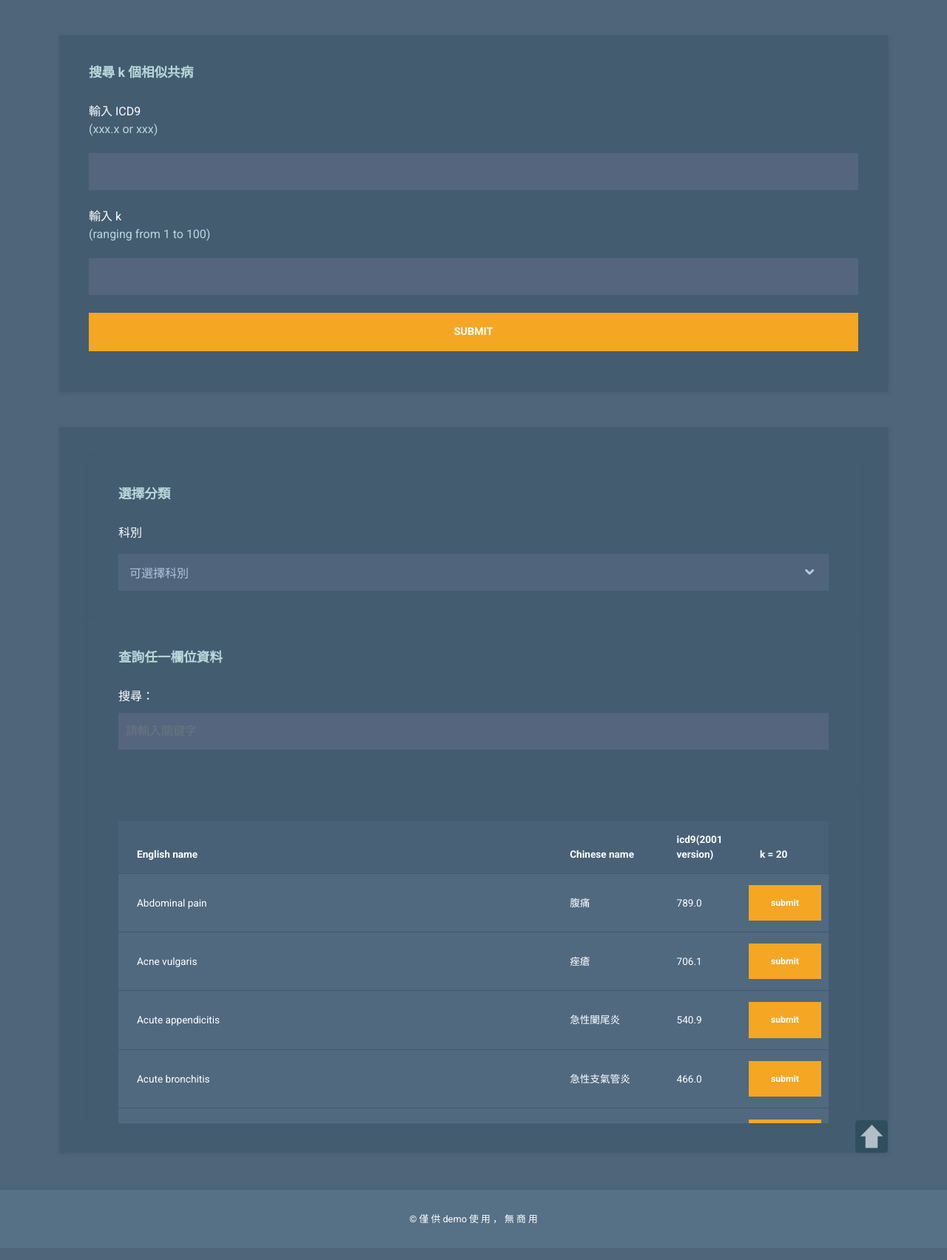
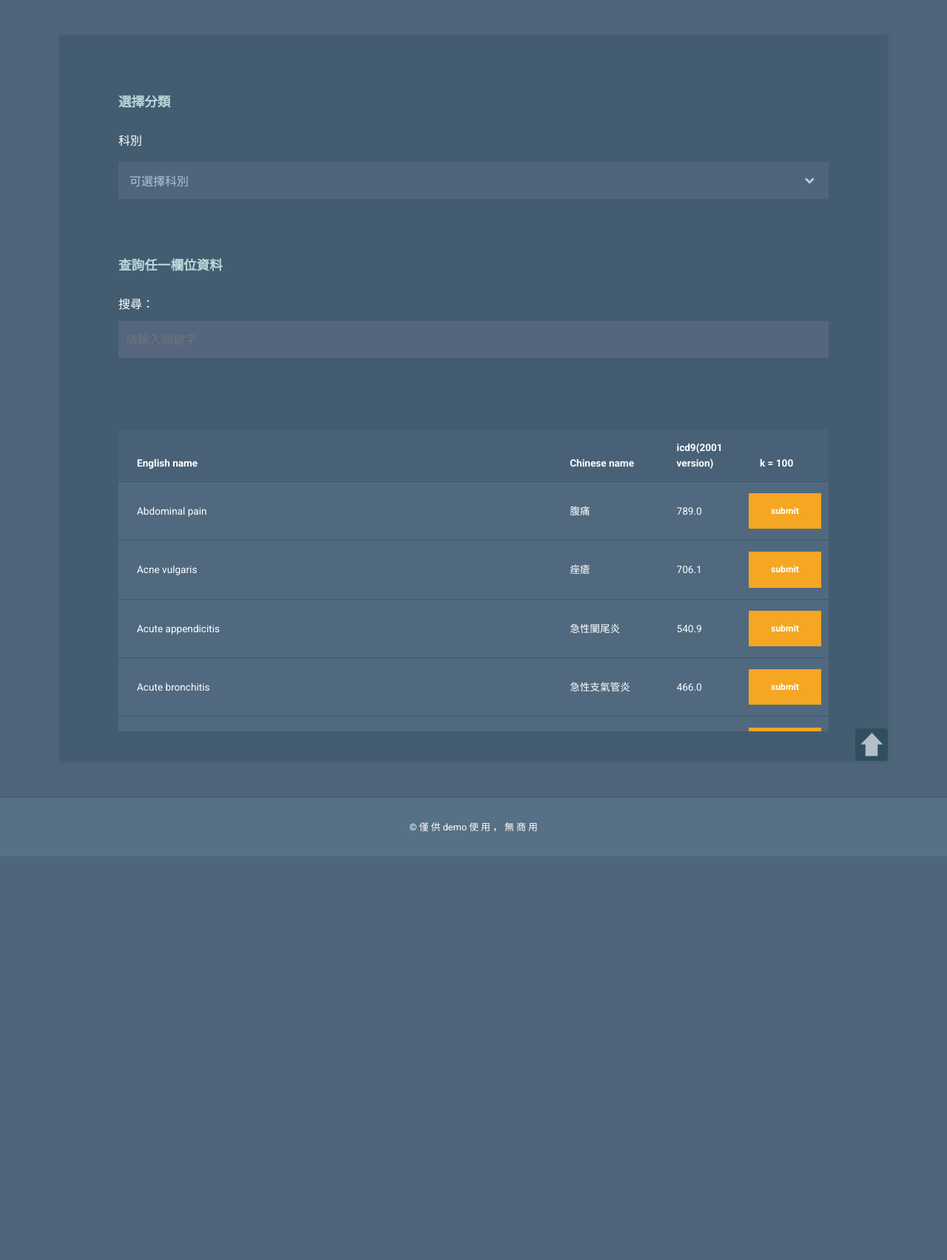
Before and after one commit to irisowo/NYCU_Database_Project_of_Electronic_Medical_Record, a PHP site: page / in a window 1280 px wide. Shown: the part 100-1804 px from the top of the page at 74% size. Run offline with PHP 8.4, Linux system fonts and the light colour scheme; some libraries are stand-ins or nearby versions.

Commit message:
(1)Remove the 1st block in index.php (2)separate distance.php & association.php from search_result.php (3)Remove All.php (4)add a new function _filter_num to list.js (4)remove redundant import lib in plot_icd9.py

```diff
--- a/web/index.php
+++ b/web/index.php
@@ -45,28 +45,6 @@
       <div class="container mt-5">
         <div class="row tm-content-row">
           <div class="col-12 tm-block-col">
-            <!--------------------block1-------------------->
-            <div class="tm-bg-primary-dark tm-block tm-block-h-auto">
-              <h2 class="tm-block-title">搜尋 k 個相似共病</h2>
-              <form method="post" action="search_result.php" class="tm-signup-form row">
-                <div class="form-group col-12">
-                  <label for="name">輸入 ICD9 <a href="list.php"><p>(xxx.x or xxx)</p></a> </label>
-                  <input id="name" name="name" type="text" class="form-control validate" required pattern=[0-9][0-9][0-9].[0-9]|[0-9][0-9][0-9] oninvalid="this.setCustomValidity('input form : xxx.x or xxx')" oninput="this.setCustomValidity('')"><br>
-
-                  <label for="name">輸入 k <p> (ranging from 1 to 100)</p> </label>
-                  <input id="neighbor_num" name="neighbor_num" type="number" class="form-control validate" required pattern=[0-9][0-9][0-9] min="1" max="100" oninvalid="this.setCustomValidity('range : 1~100')" oninput="this.setCustomValidity('')" ><br>
-
-                  <div class="tm-block-h-auto">
-                    <button type="submit" class="btn btn-primary btn-block btn-outline-info text-uppercase">
-                      Submit
-                    </button>
-                  </div>
-                </div>
-              </form>
-            </div>
-            <!--------------------end of block1-------------------->
-            <div class="container mt-5"></div>
-
             <!-----------------------block2------------------------>
             <div class="tm-bg-primary-dark tm-block tm-block-h-auto">
               <!------select block------>
@@ -114,8 +92,9 @@
 
               <!---div class for changing text-->
               <?php
+                $ICD9_CSV = "./txt/ICD9.csv";
                 switch($page_type){
-                  case '--': include_once('php/All.php'); break;
+                  case '--': include_once('php/Template.php'); break;
                   case 'IM': $ICD9_CSV = "./txt/Other/IM.csv"; include_once('php/Template.php'); break;
                   case 'FM': $ICD9_CSV = "./txt/Other/FM.csv"; include_once('php/Template.php'); break;
                   case 'S': $ICD9_CSV = "./txt/Other/S.csv"; include_once('php/Template.php'); break;
@@ -128,7 +107,7 @@
                   case 'GYN': $ICD9_CSV = "./txt/Other/GYN.csv"; include_once('php/Template.php'); break;
                   case 'Oph': $ICD9_CSV = "./txt/Other/Oph.csv"; include_once('php/Template.php'); break;
                   case 'Psy': $ICD9_CSV = "./txt/Other/Psy.csv"; include_once('php/Template.php'); break;
-                  default: include_once('php/All.php'); break;
+                  default: include_once('php/Template.php'); break;
               }
               ?>
               <!--aside-->
@@ -146,7 +125,6 @@
           </p>
         </div>
       </footer>
-
     </div>
 
     <script src="js/jquery-3.3.1.min.js"></script>
--- a/web/js/list.js
+++ b/web/js/list.js
@@ -10,17 +10,34 @@
     function _onInputEvent(e) {
       _input = e.target;
       var tables = document.getElementsByClassName(_input.getAttribute('data-table'));
+      // identify the filename
+      var path = window.location.pathname;
+      var page = path.split("/").pop();
+
       Arr.forEach.call(tables, function(table) {
+        var i =0;
         Arr.forEach.call(table.tBodies, function(tbody) {
-          Arr.forEach.call(tbody.rows, _filter);
+          if (page == "search_result.php"){
+            Arr.forEach.call(tbody.rows, _filter_num,i);
+          }
+          else{
+            Arr.forEach.call(tbody.rows, _filter);
+          }
+          i+=1;
         });
       });
     }
 
     // 資料篩選函數，顯示包含關鍵字的列，其餘隱藏
+
     function _filter(row) {
       var text = row.textContent.toLowerCase(), val = _input.value.toLowerCase();
       row.style.display = text.indexOf(val) === -1 ? 'none' : 'table-row';
+    }
+
+    function _filter_num(row,i) {
+      var text = row.textContent.toLowerCase(), val = _input.value;
+      row.style.display = i >= parseInt(val,10)  ? 'none' : 'table-row';
     }
 
     return {
--- a/web/php/All.php
+++ /dev/null
@@ -1,60 +0,0 @@
-<?php
-  $ICD9_CSV = "./txt/ICD9.csv";
-  //-----------------------------------------------------------------------------------
-  echo "
-              <!---table-->
-              <aside>
-                <a href='#tdtop'>
-                  <div class='totop'></div>
-                </a>
-              </aside>
-
-                <div class='tm-bg-primary-dark tm-block tm-block-taller tm-block-scroll'>
-  ";
-  echo "
-                  <table class='table order-table'>
-                    <thead id='tdtop'>
-                        <tr>
-                            <th scope='col'>English name</th>
-                            <th scope='col'>Chinese name</th>
-                            <th scope='col'>icd9(2001 version)</th>
-                            <th scope='col'>k = 20 </th>
-                        </tr>
-                    </thead>
-                    <tbody>
-  ";
-  //-----------------------------------------------------------------------------------
-  $f = fopen($ICD9_CSV, "r");
-  fgets($f); //skip the first row
-  while (($line = fgetcsv($f)) !== false) {
-    echo "<tr>";
-    $idx = 0;
-    $icd9 = "000.0";
-    foreach ($line as $cell) {
-        if($idx==3){
-          continue;
-        }
-        echo "<td>" . htmlspecialchars($cell) . "</td>";
-        if ($idx==2) {
-          $icd9 = $cell;
-        }
-        $idx += 1;
-    }
-    echo"
-    <td>
-      <form target='_blank' method='post' action='search_result.php' class='tm-signup-form row'>
-        <input id='name' name='name' type='hidden' value = $icd9 class='form-control validate' required pattern=[0-9][0-9][0-9].[0-9]|[0-9][0-9][0-9] oninput='this.setCustomValidity('')'><br>
-        <input id='neighbor_num' name='neighbor_num' type='hidden' value = 20 class='form-control validate' required pattern=[0-9][0-9][0-9] min='1' max='100'  oninput='this.setCustomValidity('')' ><br>
-        <button type='submit' class='btn btn-primary btn-outline-info btn-sm'>submit </button>
-      </form>
-    </td>";
-    echo "</tr>\n";
-  }
-  //-----------------------------------------------------------------------------------
-  echo "
-                    </tbody>
-                  </table>
-                </div>
-  ";
-
-?>
--- a/web/php/Template.php
+++ b/web/php/Template.php
@@ -18,7 +18,7 @@
                           <th scope='col'>English name</th>
                           <th scope='col'>Chinese name</th>
                           <th scope='col'>icd9(2001 version)</th>
-                            <th scope='col'>k = 20 </th>
+                          <th scope='col'>k = 100 </th>
                       </tr>
                   </thead>
                   <tbody>
@@ -40,11 +40,12 @@
         }
         $idx += 1;
     }
+    $knum = 100;
     echo"
     <td>
       <form target='_blank' method='post' action='search_result.php' class='tm-signup-form row'>
         <input id='name' name='name' type='hidden' value = $icd9 class='form-control validate' required pattern=[0-9][0-9][0-9].[0-9]|[0-9][0-9][0-9] oninput='this.setCustomValidity('')'><br>
-        <input id='neighbor_num' name='neighbor_num' type='hidden' value = 20 class='form-control validate' required pattern=[0-9][0-9][0-9] min='1' max='100'  oninput='this.setCustomValidity('')' ><br>
+        <input id='neighbor_num' name='neighbor_num' type='hidden' value = $knum class='form-control validate' required pattern=[0-9][0-9][0-9] min='1' max='100'  oninput='this.setCustomValidity('')' ><br>
         <button type='submit' class='btn btn-primary btn-outline-info'>submit </button>
       </form>
     </td>";
```
Also changed, not shown: web/php/association.php (added, +48 -0 lines), web/php/distance.php (added, +49 -0 lines), web/search_result.php (+16 -102 lines), README.md, 2 other files. Lines whose indentation alone changed are shown as unchanged.
